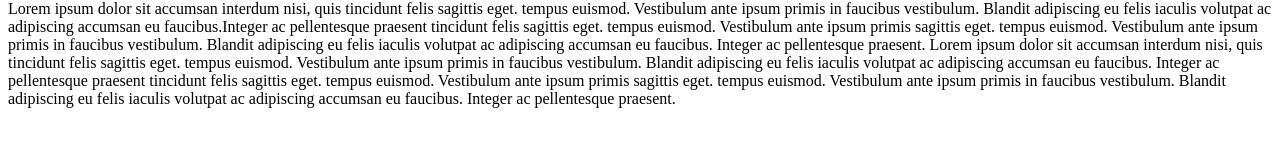
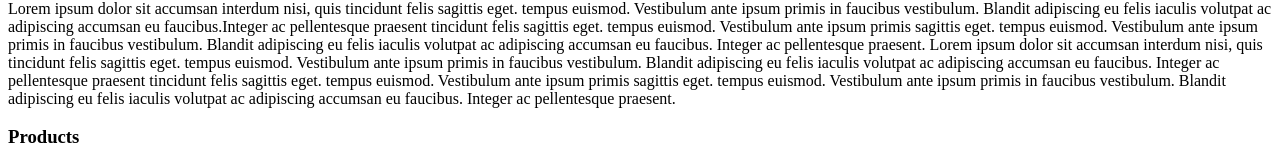
Before and after one commit to Jota-Vinacua/BaSP-A2022-Etapa-1, a plain HTML site: page Semana-02/index.htm in a window 1280 px wide. Shown: the part 2163-2327 px from the top of the page. Before the commit the page ends 2287 px from the top, so only its background shows below. Drawn offline with Linux system fonts and the light colour scheme.

Commit message:
BaSP-W02-2022: added Readme.md and fix text

```diff
--- a/Semana-02/index.htm
+++ b/Semana-02/index.htm
@@ -7,6 +7,7 @@
         <title>Trackgenix</title>
     </head>
     <body>
+
         <h1>Trackgenix</h1>
         <h2>Menu</h2>
         <input type="text" placeholder="Search">
@@ -90,6 +91,9 @@
             Vestibulum ante ipsum primis sagittis eget. tempus euismod. Vestibulum ante ipsum primis in faucibus vestibulum.
             Blandit adipiscing eu felis iaculis volutpat ac adipiscing accumsan eu faucibus. Integer ac pellentesque praesent.</p>
 
+        <h3>Products</h3>
+
+
 
 
 
```
Also changed, not shown: 1 other file.
